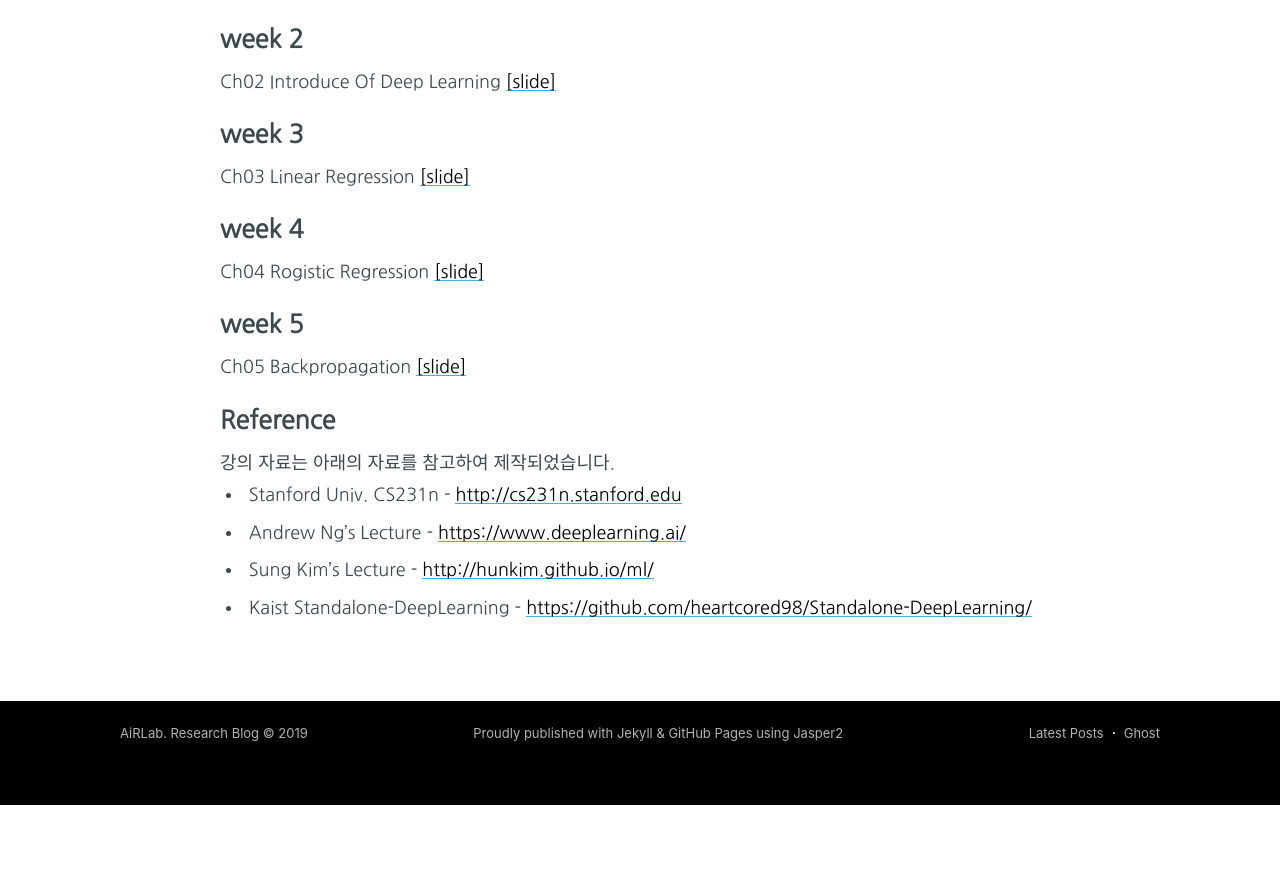
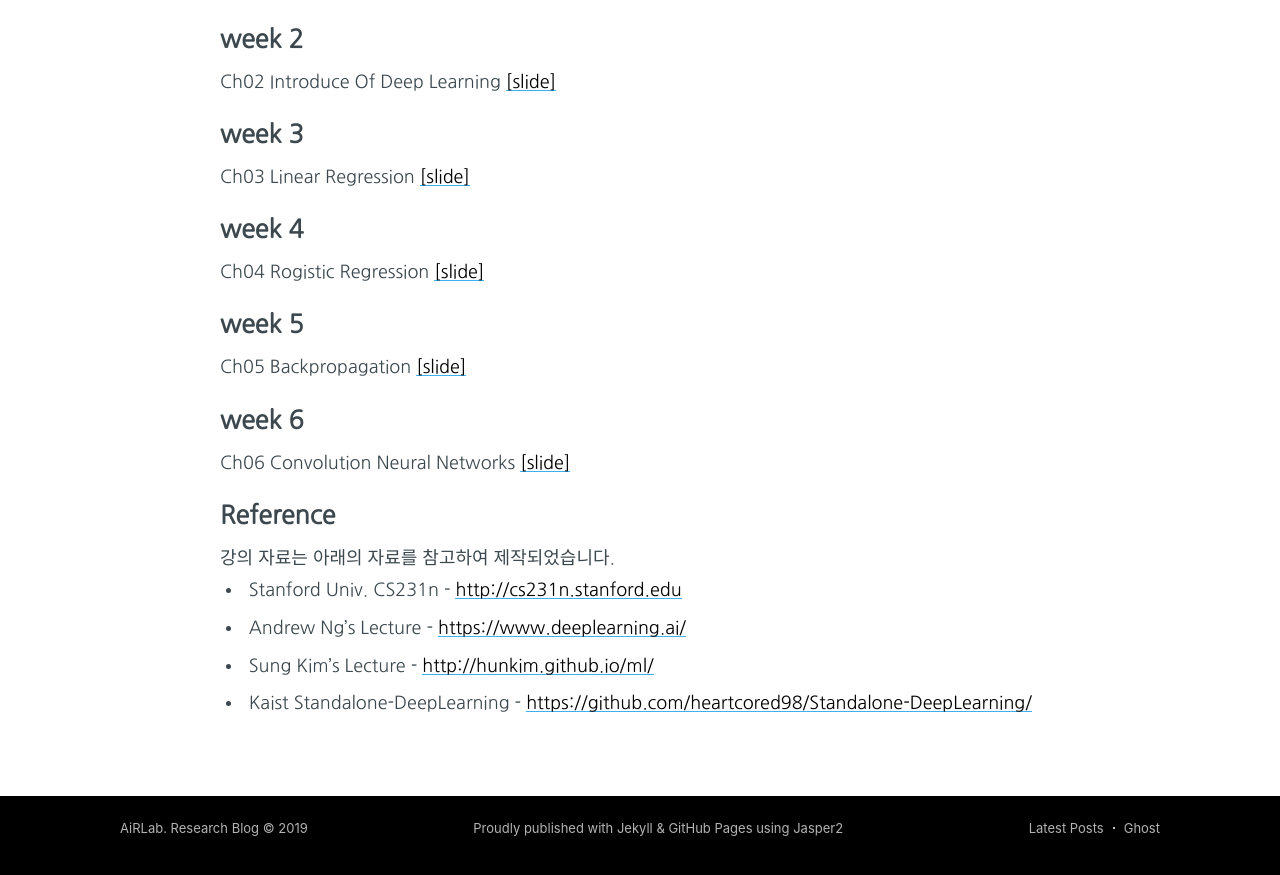
Before and after one commit to AiRLab-hub/github-page, a Jekyll site: the page built from lecture/20020135/2019/index.html, in a window 1280 px wide and 900 px high, scrolled down 1203 px. Shown: the top 875 px of the window. Built offline with Jekyll 4.4.1, drawn with Linux system fonts in a browser that asks for light colours; nearby versions of some CDN libraries; comment, search, counter and statistics services are not loaded; before the commit the page ends 2008 px from its top, so only the background shows below that.

Commit message:
new slide

```diff
--- a/lecture/20020135/2019/index.html
+++ b/lecture/20020135/2019/index.html
@@ -185,6 +185,14 @@ u {
                 Ch05 Backpropagation <a href="/assets/lecture/20020135/2019/Ch05-Backpropagation.pdf" target="_blank">[slide]</a>
             </div>
         </div>
+        <div class="introduce__section week3">
+            <div class="introduce__section__header">
+                week 6
+            </div>
+            <div class="introduce__section__body">
+                Ch06 Convolution Neural Networks <a href="/assets/lecture/20020135/2019/Ch06-ConvolutionNeuralNetworks.pdf" target="_blank">[slide]</a>
+            </div>
+        </div>
         <div class="introduce__section week2">
             <div class="introduce__section__header">
                 Reference
```
Also changed, not shown: 1 other file.
